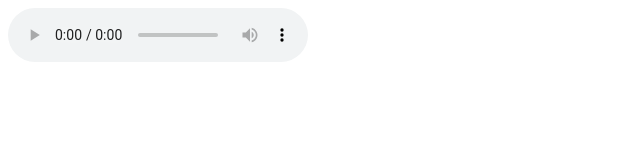
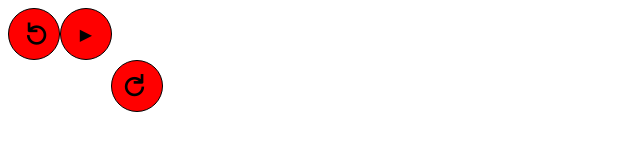
Before and after one commit to Invincible-Atlas/AudioPlayer, a plain HTML site: page index.html in a window 1280 px wide. Shown: the whole page, without its empty margins (0-640 px from the left). Drawn offline with Linux system fonts and the light colour scheme.

Commit message:
Basic Controls Set up play/pause button Set up back button Set up forward button

```diff
--- a/index.html
+++ b/index.html
@@ -4,11 +4,18 @@
     <meta charset="UTF-8">
     <meta name="viewport" content="width=device-width, initial-scale=1.0">
     <title>Document</title>
+    <link rel="stylesheet" href="styles.css">
 </head>
 <body>
-    <audio controls>
+    <audio id="mainPlayer">
         <source src="/audio/36. Fractured Shrines.mp3" type="audio/mp3">
-        <source src="/audio/03. GSO (Combat Two).mp3" type="audio/mp3">
     </audio>
+    <div id="audioControls">
+        <div id="backButton" class="audioButton" onclick="audioBack()"><div id="BBContent">⟲</div></div>
+
+        <div id="playButton" onclick="playToggle()"><div id="PBContent">▶</div></div>
+        <div id="forwardButton" class="audioButton" onclick="audioForward()"><div id="FBContent">⟳</div></div>
+    </div>
+    <script src="script.js"></script>
 </body>
 </html>
--- a/script.js
+++ b/script.js
@@ -0,0 +1,22 @@
+function playToggle(){
+    const player = document.getElementById("mainPlayer");
+    const playButton = document.getElementById("playButton");
+    const PBContent = document.getElementById("PBContent");
+    if(player.paused){
+        player.play()
+        playButton.style.backgroundColor = "green";
+        PBContent.innerHTML="▌▐";
+    }else{
+        player.pause()
+        playButton.style.backgroundColor = "red";
+        PBContent.innerHTML = "▶"
+    }
+}
+function audioBack(){
+    const player = document.getElementById("mainPlayer");
+    player.currentTime = player.currentTime - 5;
+}
+function audioForward(){
+    const player = document.getElementById("mainPlayer");
+    player.currentTime = player.currentTime + 5;
+}
--- a/styles.css
+++ b/styles.css
@@ -0,0 +1,86 @@
+#playButton{
+    float:inline-start;
+    text-align: center;
+    background-color: red;
+    width: 50px;
+    height: 50px;
+    border-radius: 50%;
+    cursor:pointer;
+    border-color: black;
+    border-width: 1px;
+    border-style: solid;
+    transition:150ms cubic-bezier(.5,-0.07,.44,2.06) transform ;
+}
+#playButton:hover{
+    transform: scale(0.95);
+}
+#playButton:active{
+    transform: scale(0.9);
+}
+#PBContent{
+    margin: 0;
+    position: relative;
+    top: 50%;
+    left: 50%;
+    transform: translate(-50%, -50%);
+}
+.audioButton{
+
+    text-align: center;
+    background-color: red;
+    width: 50px;
+    height: 50px;
+    border-radius: 50%;
+    cursor:pointer;
+    border-color: black;
+    border-width: 1px;
+    border-style: solid;
+    transition:150ms cubic-bezier(.5,-0.07,.44,2.06) transform,150ms rotate;
+}
+.audioButton>div{
+    margin: 0;
+    position: relative;
+    top: 50%;
+    left: 50%;
+    transform: translate(-50%, -50%);
+
+}
+.audioButton:hover{
+    transform: scale(0.95);
+}
+.audioButton:active{
+    transform: scale(0.9);
+}
+#backButton{
+    float:inline-start;
+}
+#BBContent{
+    font-size: 2em;
+    transition:150ms transform,150ms rotate;
+    line-height: 0px;
+    margin: 0px;
+    transform-origin: 52% center;
+    transform: translate(-50%, -50%) rotate(45deg);
+}
+#backButton:active #BBContent{
+    transform: translate(-50%, -50%) rotate(-180deg);
+
+}
+#audioControls{
+    max-width: 155px;
+}
+#forwardButton{
+    float:inline-end;
+}
+#FBContent{
+    font-size: 2em;
+    transition:150ms transform,150ms rotate;
+    line-height: 0px;
+    margin: 0px;
+    transform-origin: 48% center;
+    transform: translate(-50%, -50%) rotate(-45deg);
+}
+#forwardButton:active #FBContent{
+    transform: translate(-50%, -50%) rotate(180deg);
+
+}
```
